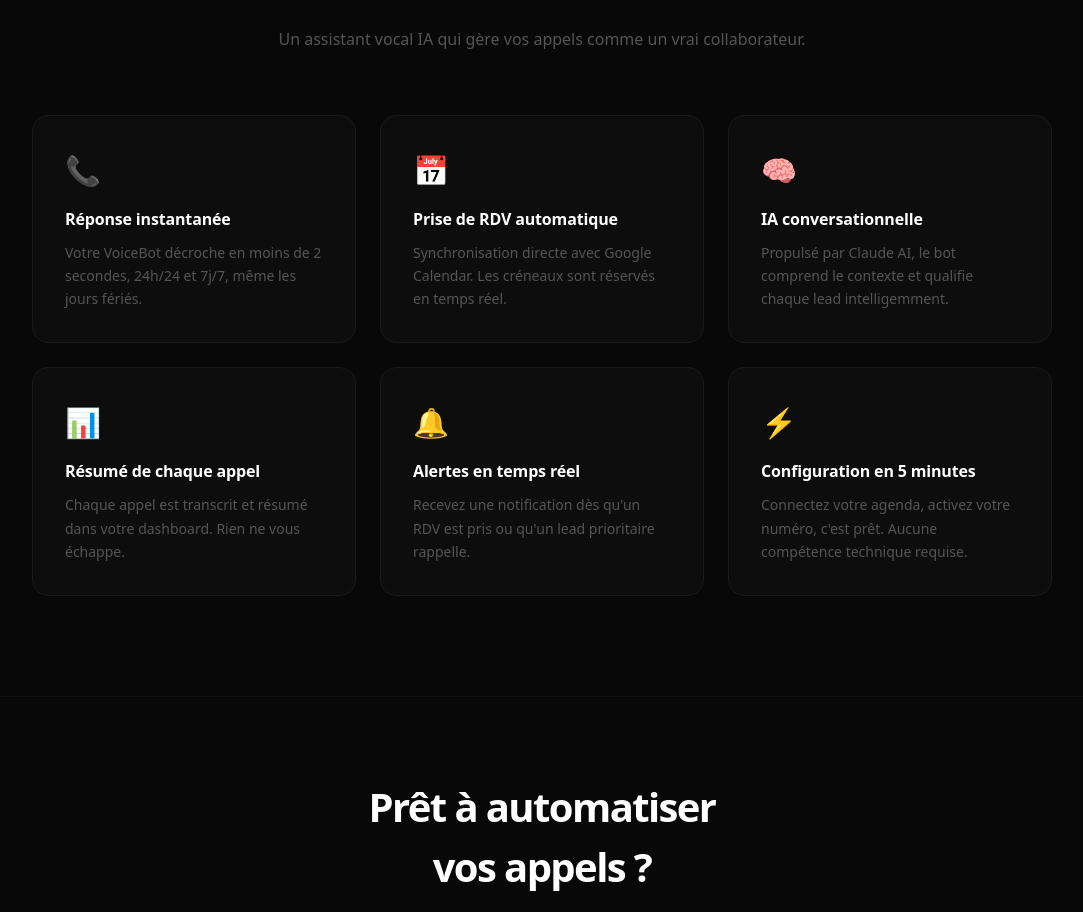
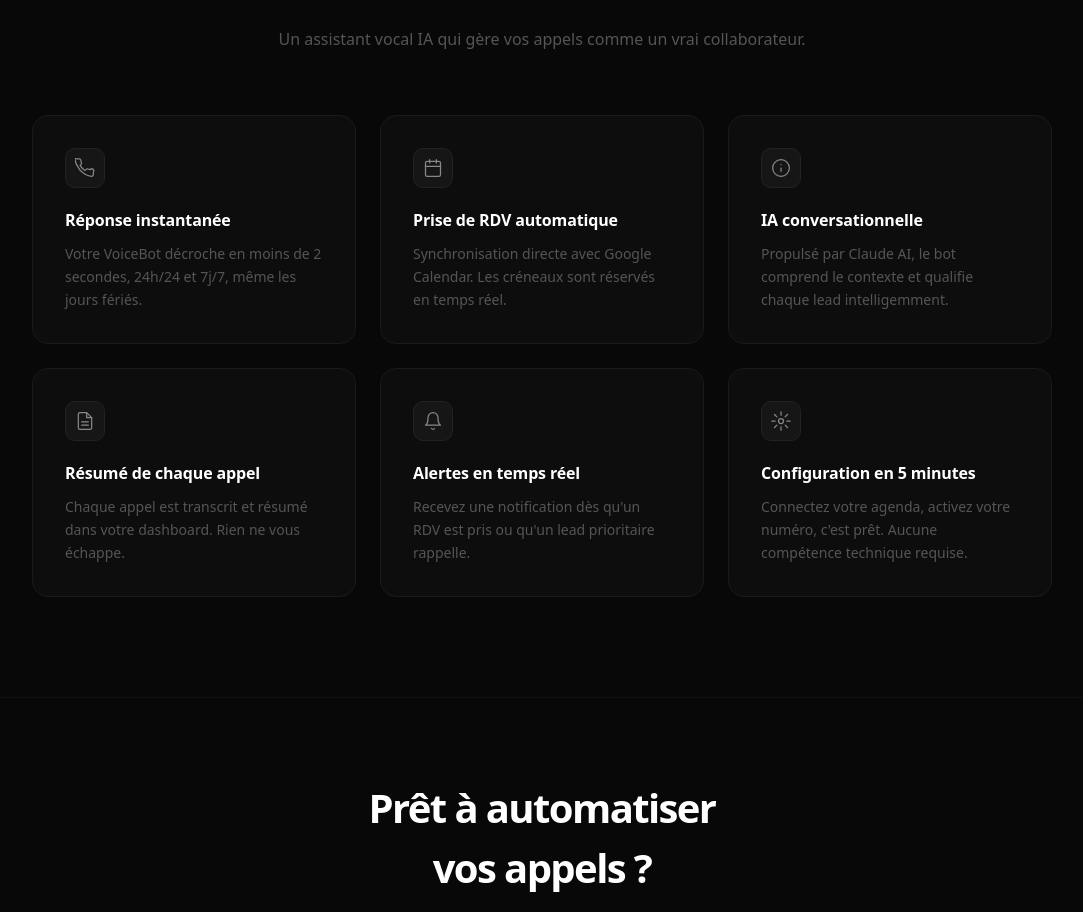
Before and after one commit to ilian94/dashboard-saas, a Next.js app: page / in a window 1280 px wide. Shown: the part 1010-1922 px from the top of the page, without its empty margins (98-1181 px from the left). Built offline with nearby package versions, Linux system fonts and the light colour scheme.

Commit message:
feat: icones SVG features

```diff
--- a/app/page.js
+++ b/app/page.js
@@ -1,4 +1,37 @@
 import Link from 'next/link';
+
+const features = [
+  {
+    icon: <svg width="20" height="20" viewBox="0 0 24 24" fill="none" stroke="#888" strokeWidth="1.5" strokeLinecap="round" strokeLinejoin="round"><path d="M22 16.92v3a2 2 0 01-2.18 2 19.79 19.79 0 01-8.63-3.07A19.5 19.5 0 013.07 9.81a19.79 19.79 0 01-3.07-8.68A2 2 0 012 .95h3a2 2 0 012 1.72c.127.96.361 1.903.7 2.81a2 2 0 01-.45 2.11L6.09 8.84a16 16 0 006.07 6.07l1.27-1.27a2 2 0 012.11-.45c.907.339 1.85.573 2.81.7A2 2 0 0122 16.92z"/></svg>,
+    title: 'Réponse instantanée',
+    desc: 'Votre VoiceBot décroche en moins de 2 secondes, 24h/24 et 7j/7, même les jours fériés.',
+  },
+  {
+    icon: <svg width="20" height="20" viewBox="0 0 24 24" fill="none" stroke="#888" strokeWidth="1.5" strokeLinecap="round" strokeLinejoin="round"><rect x="3" y="4" width="18" height="18" rx="2"/><line x1="16" y1="2" x2="16" y2="6"/><line x1="8" y1="2" x2="8" y2="6"/><line x1="3" y1="10" x2="21" y2="10"/></svg>,
+    title: 'Prise de RDV automatique',
+    desc: 'Synchronisation directe avec Google Calendar. Les créneaux sont réservés en temps réel.',
+  },
+  {
+    icon: <svg width="20" height="20" viewBox="0 0 24 24" fill="none" stroke="#888" strokeWidth="1.5" strokeLinecap="round" strokeLinejoin="round"><circle cx="12" cy="12" r="10"/><path d="M12 16v-4M12 8h.01"/></svg>,
+    title: 'IA conversationnelle',
+    desc: 'Propulsé par Claude AI, le bot comprend le contexte et qualifie chaque lead intelligemment.',
+  },
+  {
+    icon: <svg width="20" height="20" viewBox="0 0 24 24" fill="none" stroke="#888" strokeWidth="1.5" strokeLinecap="round" strokeLinejoin="round"><path d="M14 2H6a2 2 0 00-2 2v16a2 2 0 002 2h12a2 2 0 002-2V8z"/><polyline points="14 2 14 8 20 8"/><line x1="16" y1="13" x2="8" y2="13"/><line x1="16" y1="17" x2="8" y2="17"/></svg>,
+    title: 'Résumé de chaque appel',
+    desc: 'Chaque appel est transcrit et résumé dans votre dashboard. Rien ne vous échappe.',
+  },
+  {
+    icon: <svg width="20" height="20" viewBox="0 0 24 24" fill="none" stroke="#888" strokeWidth="1.5" strokeLinecap="round" strokeLinejoin="round"><path d="M18 8A6 6 0 006 8c0 7-3 9-3 9h18s-3-2-3-9"/><path d="M13.73 21a2 2 0 01-3.46 0"/></svg>,
+    title: 'Alertes en temps réel',
+    desc: "Recevez une notification dès qu'un RDV est pris ou qu'un lead prioritaire rappelle.",
+  },
+  {
+    icon: <svg width="20" height="20" viewBox="0 0 24 24" fill="none" stroke="#888" strokeWidth="1.5" strokeLinecap="round" strokeLinejoin="round"><circle cx="12" cy="12" r="3"/><path d="M12 1v4M12 19v4M4.22 4.22l2.83 2.83M16.95 16.95l2.83 2.83M1 12h4M19 12h4M4.22 19.78l2.83-2.83M16.95 7.05l2.83-2.83"/></svg>,
+    title: 'Configuration en 5 minutes',
+    desc: "Connectez votre agenda, activez votre numéro, c'est prêt. Aucune compétence technique requise.",
+  },
+];
 
 export default function Home() {
   return (
@@ -53,16 +86,11 @@ export default function Home() {
         <h2 style={{ textAlign: 'center', fontSize: '2.2rem', fontWeight: 800, letterSpacing: '-0.03em', marginBottom: '16px' }}>Tout ce dont vous avez besoin</h2>
         <p style={{ textAlign: 'center', color: '#555', marginBottom: '64px', fontSize: '1rem' }}>Un assistant vocal IA qui gère vos appels comme un vrai collaborateur.</p>
         <div style={{ display: 'grid', gridTemplateColumns: 'repeat(auto-fit, minmax(300px, 1fr))', gap: '24px' }}>
-          {[
-            { icon: '📞', title: 'Réponse instantanée', desc: 'Votre VoiceBot décroche en moins de 2 secondes, 24h/24 et 7j/7, même les jours fériés.' },
-            { icon: '📅', title: 'Prise de RDV automatique', desc: 'Synchronisation directe avec Google Calendar. Les créneaux sont réservés en temps réel.' },
-            { icon: '🧠', title: 'IA conversationnelle', desc: 'Propulsé par Claude AI, le bot comprend le contexte et qualifie chaque lead intelligemment.' },
-            { icon: '📊', title: 'Résumé de chaque appel', desc: 'Chaque appel est transcrit et résumé dans votre dashboard. Rien ne vous échappe.' },
-            { icon: '🔔', title: 'Alertes en temps réel', desc: 'Recevez une notification dès qu\'un RDV est pris ou qu\'un lead prioritaire rappelle.' },
-            { icon: '⚡', title: 'Configuration en 5 minutes', desc: 'Connectez votre agenda, activez votre numéro, c\'est prêt. Aucune compétence technique requise.' },
-          ].map(f => (
-            <div key={f.title} style={{ background: '#0d0d0d', border: '1px solid #1a1a1a', borderRadius: '16px', padding: '32px', transition: 'border-color 0.2s' }}>
-              <div style={{ fontSize: '1.8rem', marginBottom: '16px' }}>{f.icon}</div>
+          {features.map(f => (
+            <div key={f.title} style={{ background: '#0d0d0d', border: '1px solid #1a1a1a', borderRadius: '16px', padding: '32px' }}>
+              <div style={{ width: '40px', height: '40px', background: '#161616', border: '1px solid #222', borderRadius: '10px', display: 'flex', alignItems: 'center', justifyContent: 'center', marginBottom: '20px' }}>
+                {f.icon}
+              </div>
               <h3 style={{ fontSize: '1rem', fontWeight: 700, marginBottom: '10px', letterSpacing: '-0.01em' }}>{f.title}</h3>
               <p style={{ fontSize: '0.875rem', color: '#555', lineHeight: 1.65 }}>{f.desc}</p>
             </div>
```
